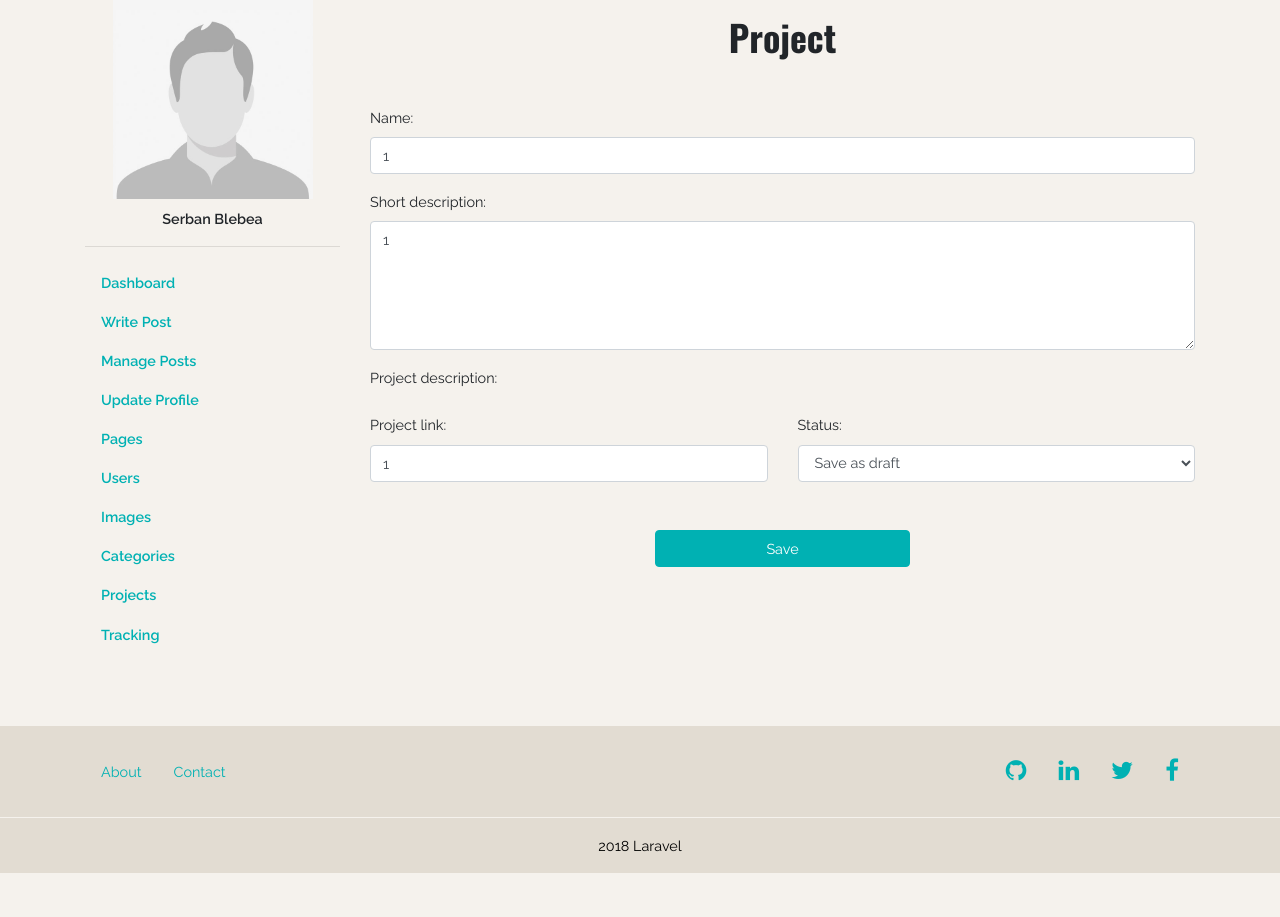
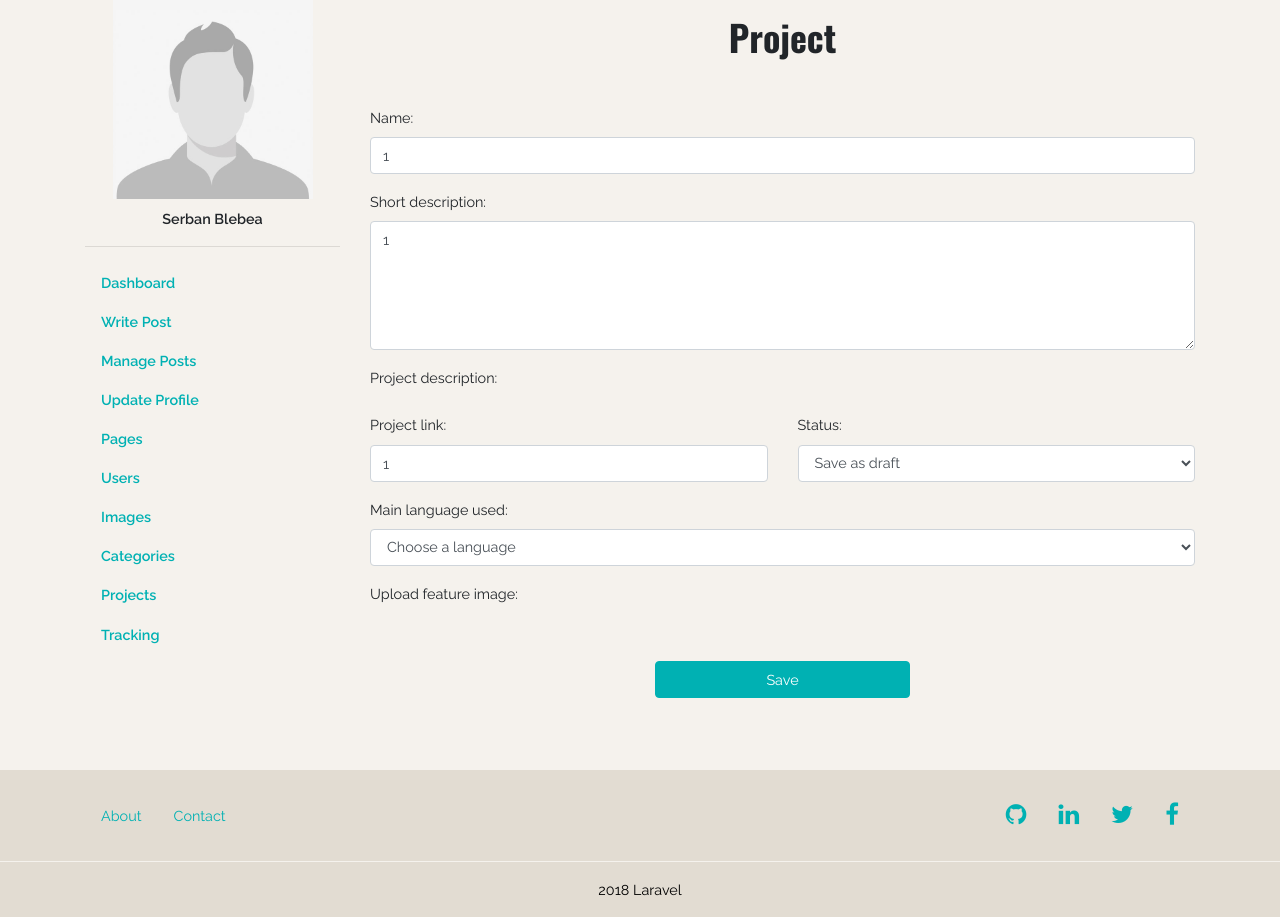
Before and after one commit to MihaiBlebea/laravel-blog-project, a Laravel app: a page that uses resources/views/forms/_create-project-form.blade.php in a window 1280 px wide. Shown: the part 82-999 px from the top of the page. Before the commit the page ends 955 px from the top, so only its background shows below. Run offline with Laravel 8, Linux system fonts and the light colour scheme; a user stored in the database is signed in; data comes from the database, SQL or seed files in the repository; some libraries are stand-ins or nearby versions.

Commit message:
Add images to projects

```diff
--- a/app/Http/Controllers/ProjectController.php
+++ b/app/Http/Controllers/ProjectController.php
@@ -76,12 +76,18 @@
     public function postUpdate(ProjectFormRequest $request, Project $project)
     {
         $project->update([
-            'name' => $request->input('name'),
+            'name'              => $request->input('name'),
             'short_description' => $request->input('short_description'),
-            'description' => $request->input('description'),
-            'link' => $request->input('link'),
-            'status' => $request->input('status')
+            'description'       => $request->input('description'),
+            'link'              => $request->input('link'),
+            'language'          => $request->input('language'),
+            'status'            => $request->input('status')
         ]);
+
+        foreach($request->input('images') as $image)
+        {
+            $project->images()->attach($image);
+        }
 
         return redirect()->route('project.manage');
     }
--- a/app/Models/Project.php
+++ b/app/Models/Project.php
@@ -3,7 +3,10 @@
 namespace App\Models;
 
 use Illuminate\Database\Eloquent\Model;
-use App\Models\User;
+use App\Models\{
+    User,
+    Image
+};
 
 class Project extends Model
 {
@@ -28,6 +31,11 @@
         return $this->belongsTo(User::class);
     }
 
+    public function images()
+    {
+        return $this->belongsToMany(Image::class, 'project_images')->withTimestamps();
+    }
+
     public function setNameAttribute($value)
     {
         $this->attributes['name'] = $value;
--- a/resources/assets/sass/utilities/animations.scss
+++ b/resources/assets/sass/utilities/animations.scss
@@ -1,4 +1,4 @@
 
-@for $i from 1 to 10 {
+@for $i from 0 to 10 {
     .delay-1:nth-child(#{$i}) { animation-delay: $i * 0.25s; }
 }
--- a/resources/views/forms/_create-project-form.blade.php
+++ b/resources/views/forms/_create-project-form.blade.php
@@ -68,9 +68,38 @@
             <option value="draft">Save as draft</option>
             <option value="published">Publish</option>
         </select>
-        <!-- <input type="datetime-local" class="form-control" id="publish_date"> -->
 
     </div>
+</div>
+
+<div class="form-group">
+    <label for="language">Main language used:</label>
+    <select name="language" class="form-control" id="language">
+        <option disabled selected>Choose a language</option>
+        <option value="javascript">Javascript</option>
+        <option value="php">PHP</option>
+        <option value="python">Python</option>
+        <option value="go">Got</option>
+        <option value="swift">Swift</option>
+        <option value="Java">java</option>
+    </select>
+
+    @if($errors->has('short_description'))
+        <span class="invalid-feedback">
+            <strong>{{ $errors->first('short_description') }}</strong>
+        </span>
+    @endif
+</div>
+
+<div class="form-group">
+    <label for="feature_image">Upload feature image:</label>
+
+    <image-modal multiple-img="true"
+                 default-image="{{ $post->image ?? '' }}"
+                 name="images"
+                 user="{{ auth()->user()->slug }}">
+    </image-modal>
+
 </div>
 
 <div class="mt-5">
--- a/resources/views/projects/index.blade.php
+++ b/resources/views/projects/index.blade.php
@@ -9,7 +9,7 @@
 
             @foreach($projects as $project)
                 <div class="mb-3 animated fadeIn delay-1">
-                    @include('partials._project-card', ['project' => $project])
+                    @include('partials.cards._project-card', ['project' => $project])
                 </div>
             @endforeach
 
```
Also changed, not shown: app/Models/Image.php (+7 -1 lines), app/Models/ProjectImage.php (added, +13 -0 lines), database/migrations/2018_05_26_155348_create_project_images_table.php (added), public/css/app.css.
